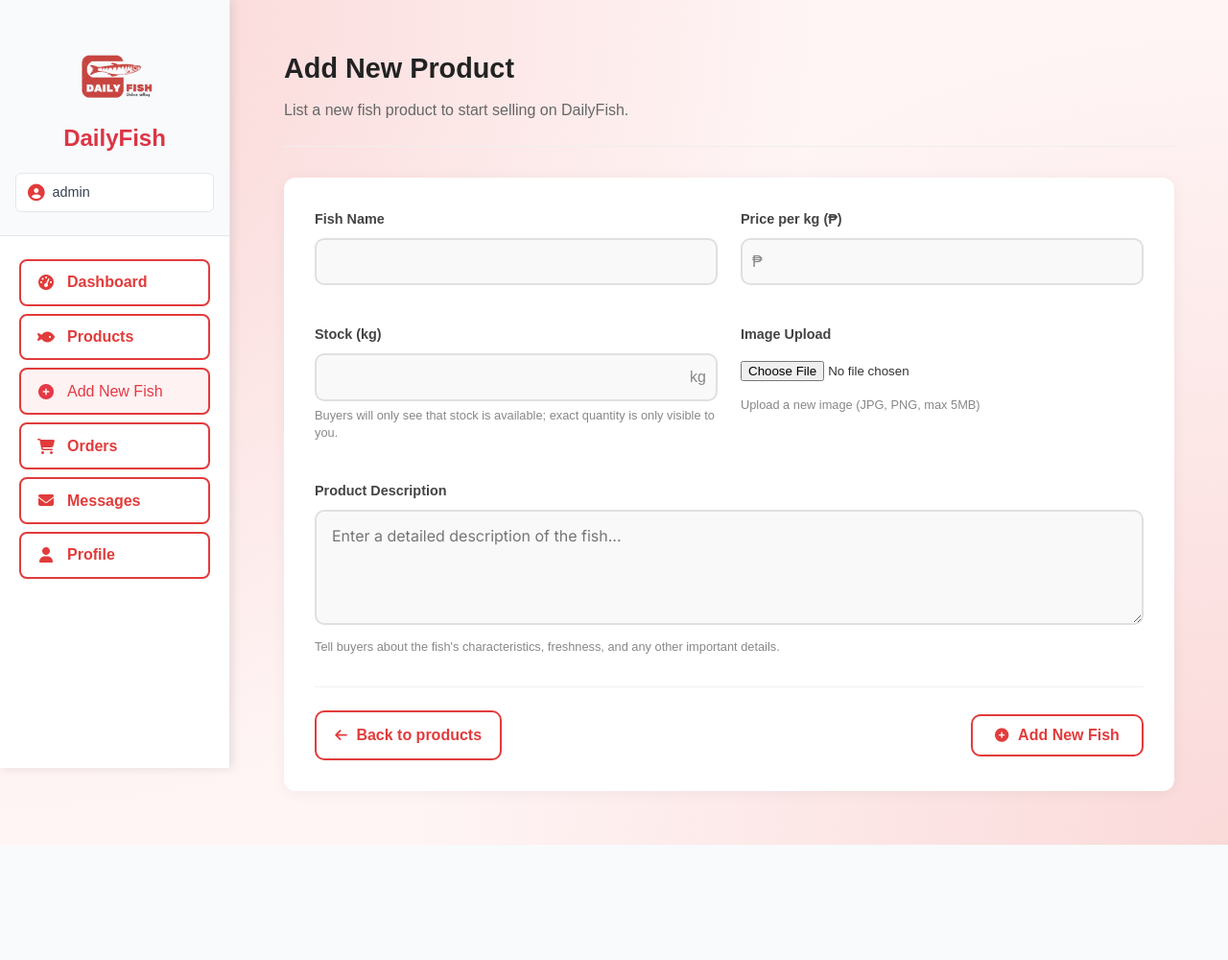
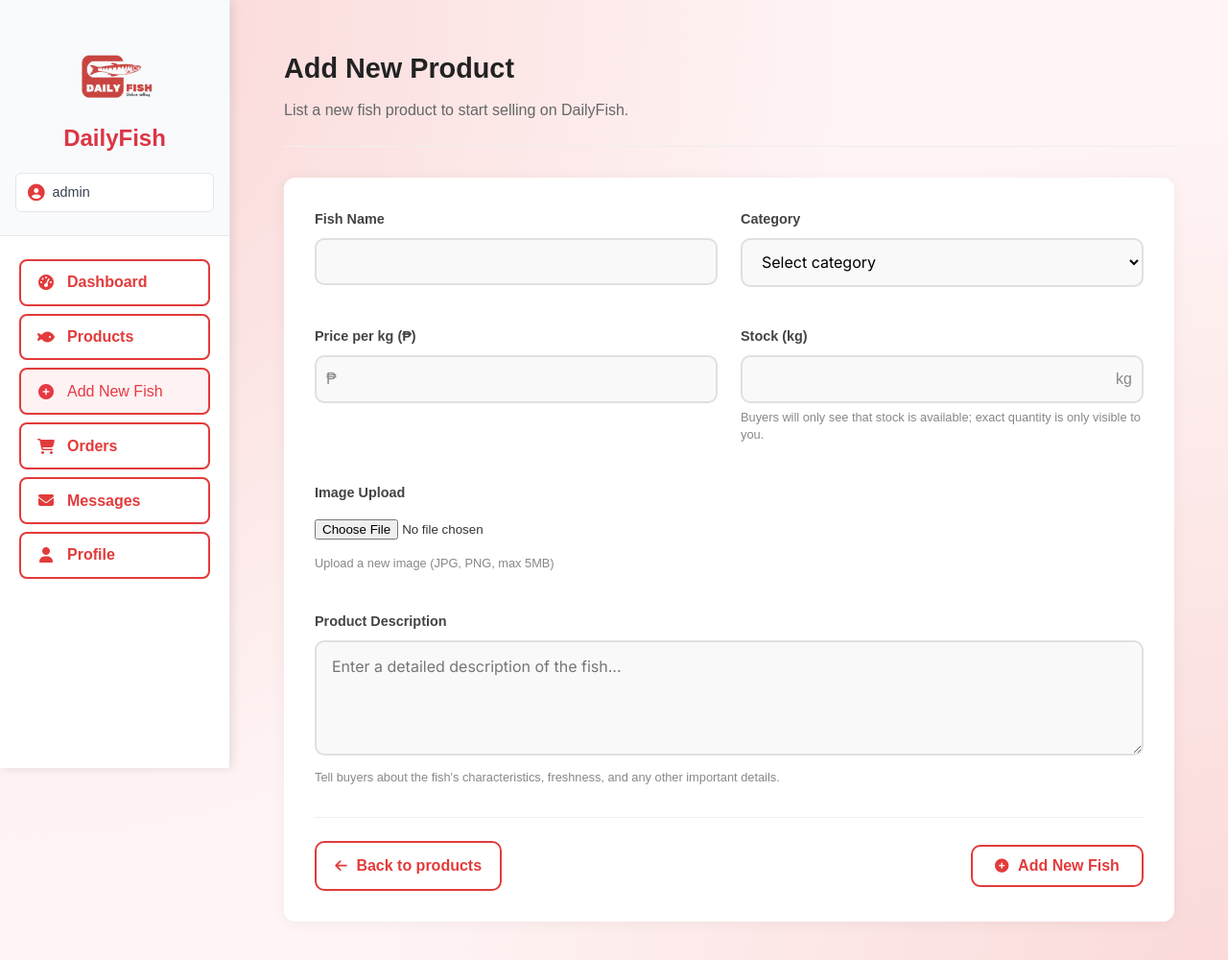
Before and after one commit to jvybatuto-coder/daily-fish, a Django app: page /seller/products/new/ in a window 1280 px wide. Shown: the top 1000 px of the page at 96% size. Before the commit the page ends 880 px from the top, so only its background shows below. Run offline with Django 5.2, Linux system fonts and the light colour scheme; a user stored in the database is signed in; data comes from the database, SQL or seed files in the repository.

Commit message:
Fix seller product form - make category field visible and remove date requirements
- Make category field visible and required in product form (was hidden causing validation errors)
- Remove harvest date field and revert to original form requirements
- Update client-side validation to match backend requirements
- Fix 'Please fill in all required fields' error by ensuring category can be selected

```diff
--- a/myproject/templates/seller/product_form.html
+++ b/myproject/templates/seller/product_form.html
@@ -482,9 +482,9 @@
                         <input type="text" id="name" name="name" value="{{ fish.name|default:'' }}" required>
                     </div>
 
-                    <div class="form-group" style="display: none;">
+                    <div class="form-group">
                         <label for="category">Category</label>
-                        <select id="category" name="category">
+                        <select id="category" name="category" required>
                             <option value="">Select category</option>
                             {% for category in categories %}
                                 <option value="{{ category.id }}" {% if fish.category.id == category.id %}selected{% endif %}>{{ category.name }}</option>
@@ -587,19 +587,22 @@
             }
         });
 
-        // Auto-select first category if none selected (for functionality)
+        // Form validation feedback
         document.addEventListener('DOMContentLoaded', function() {
             const form = document.querySelector('form');
-            const categorySelect = document.getElementById('category');
 
-            if (form && categorySelect) {
+            if (form) {
                 form.addEventListener('submit', function(e) {
-                    // If no category is selected, select the first available one
-                    if (!categorySelect.value) {
-                        const firstOption = categorySelect.querySelector('option[value]:not([value=""])');
-                        if (firstOption) {
-                            categorySelect.value = firstOption.value;
-                        }
+                    // Basic client-side validation
+                    const name = document.getElementById('name').value.trim();
+                    const category = document.getElementById('category').value;
+                    const price = document.getElementById('price_per_kg').value.trim();
+                    const stock = document.getElementById('stock_kg').value.trim();
+
+                    if (!name || !category || !price || !stock) {
+                        e.preventDefault();
+                        alert('Please fill in all required fields: Fish Name, Category, Price, and Stock.');
+                        return false;
                     }
                 });
             }
```
